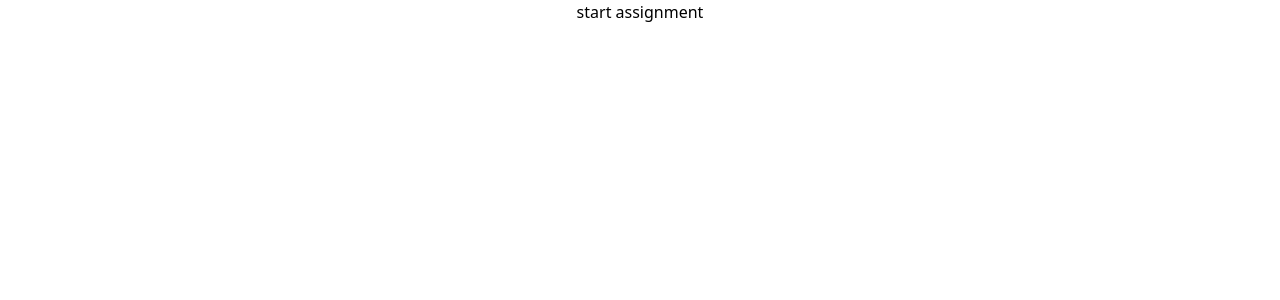
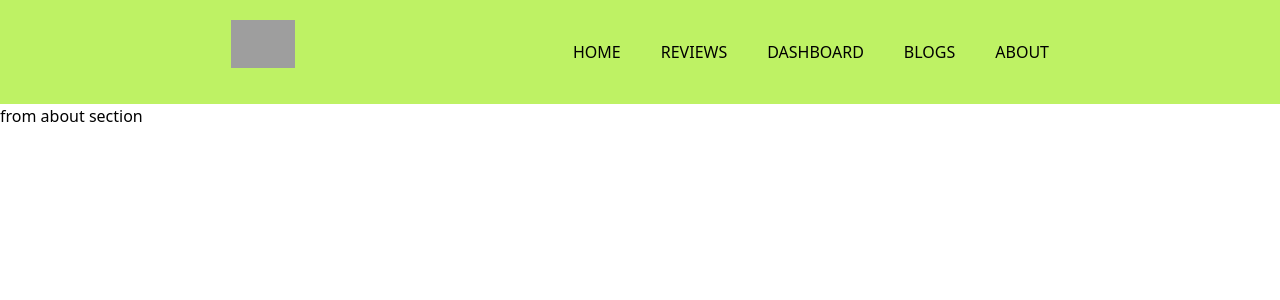
Before and after one commit to Shihab2022/product-analysis, a React (Create React App) app: page /about in a window 1280 px wide. Shown: the top 300 px of the page. Built offline with nearby package versions, Linux system fonts and the light colour scheme; grey boxes are pictures that could not be loaded; the HTML template or start-up script is replaced by a standard one.

Commit message:
complete header not found page

```diff
--- a/src/App.js
+++ b/src/App.js
@@ -1,9 +1,24 @@
+import { Route, Routes } from 'react-router-dom';
 import './App.css';
-
+import Dashboard from './Components/Dashboard/Dashboard';
+import Home from './Components/Home/Home';
+import Reviews from './Components/Reviews/Reviews';
+import Blogs from './Components/Blogs/Blogs';
+import About from './Components/About/About';
+import Header from './Components/Header/Header';
+import NotFound from './Components/NotFound/NotFound';
 function App() {
   return (
-    <div className="App">
-     <h1>start assignment</h1>
+    <div >
+      <Header></Header>
+    <Routes>
+<Route path="/" element={<Home></Home>}></Route>
+<Route path="/reviews" element={<Reviews></Reviews>}></Route>
+<Route path='/dashboard' element={<Dashboard></Dashboard>}></Route>
+<Route path='/blogs' element={<Blogs></Blogs>}></Route>
+<Route path='/about' element={<About></About>}></Route>
+<Route path='*' element={<NotFound></NotFound>}></Route>
+    </Routes>
     </div>
   );
 }
--- /dev/null
+++ b/src/Components/About/About.js
@@ -0,0 +1,11 @@
+import React from 'react';
+
+const About = () => {
+    return (
+        <div>
+            <h1>from about section</h1>
+        </div>
+    );
+};
+
+export default About;
--- /dev/null
+++ b/src/Components/Blogs/Blogs.js
@@ -0,0 +1,11 @@
+import React from 'react';
+
+const Blogs = () => {
+    return (
+        <div>
+            <h4>from blog section</h4>
+        </div>
+    );
+};
+
+export default Blogs;
--- /dev/null
+++ b/src/Components/Dashboard/Dashboard.js
@@ -0,0 +1,11 @@
+import React from 'react';
+
+const Dashboard = () => {
+    return (
+        <div>
+            <h1>from dashboard</h1>
+        </div>
+    );
+};
+
+export default Dashboard;
--- /dev/null
+++ b/src/Components/Header/Header.js
@@ -0,0 +1,22 @@
+import React from 'react';
+import { Link } from 'react-router-dom';
+
+const Header = () => {
+    return (
+        <div className="flex justify-around items-center md:px-28 py-5 bg-lime-300 px-10 ">
+            <div className="h-16 w-16">
+            <img src={`https://pluspng.com/img-png/dirt-bike-wheelie-png-menu-800.png`} alt="" />
+            </div>
+
+         <div className=''>
+            <Link className="md:ml-10 ml-3" to='/'>HOME</Link>
+            <Link className="md:ml-10 ml-3" to='/reviews'>REVIEWS</Link>
+            <Link className="md:ml-10 ml-3" to='/dashboard'>DASHBOARD</Link>
+            <Link className="md:ml-10 ml-3" to='/blogs'>BLOGS</Link>
+            <Link className="md:ml-10 ml-3" to='/about'>ABOUT</Link>
+         </div>
+        </div>
+    );
+};
+
+export default Header;
--- /dev/null
+++ b/src/Components/Home/Home.js
@@ -0,0 +1,11 @@
+import React from 'react';
+
+const Home = () => {
+    return (
+        <div>
+            <h1>from home</h1>
+        </div>
+    );
+};
+
+export default Home;
--- /dev/null
+++ b/src/Components/NotFound/NotFound.js
@@ -0,0 +1,11 @@
+import React from 'react';
+
+const NotFound = () => {
+    return (
+        <div className="flex justify-center items-center py-20 bg-amber-100">
+            <img className=" w-[50%]" src={`https://www.iran16.com/wp-content/uploads/2016/05/404.png`} alt="" />
+        </div>
+    );
+};
+
+export default NotFound;
--- /dev/null
+++ b/src/Components/Reviews/Reviews.js
@@ -0,0 +1,11 @@
+import React from 'react';
+
+const Reviews = () => {
+    return (
+        <div>
+            <h2>from reviews</h2>
+        </div>
+    );
+};
+
+export default Reviews;
```
